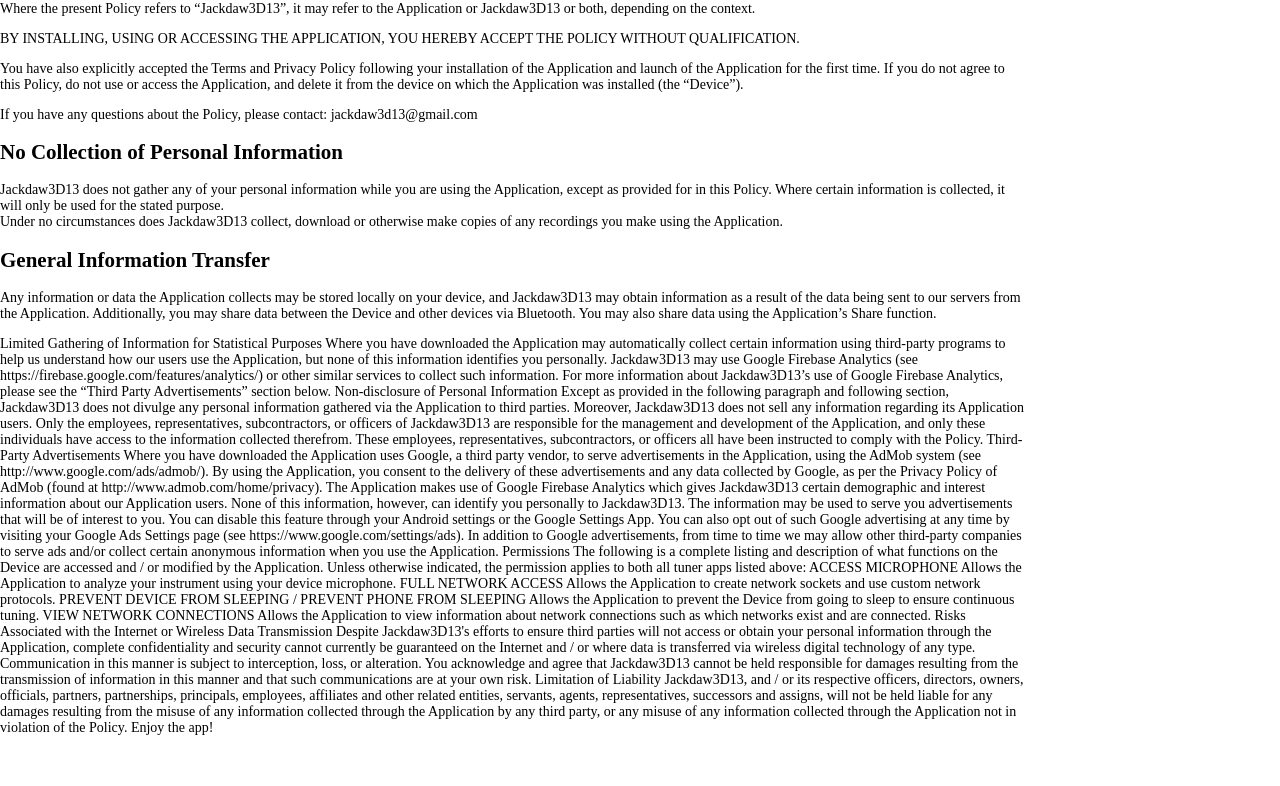
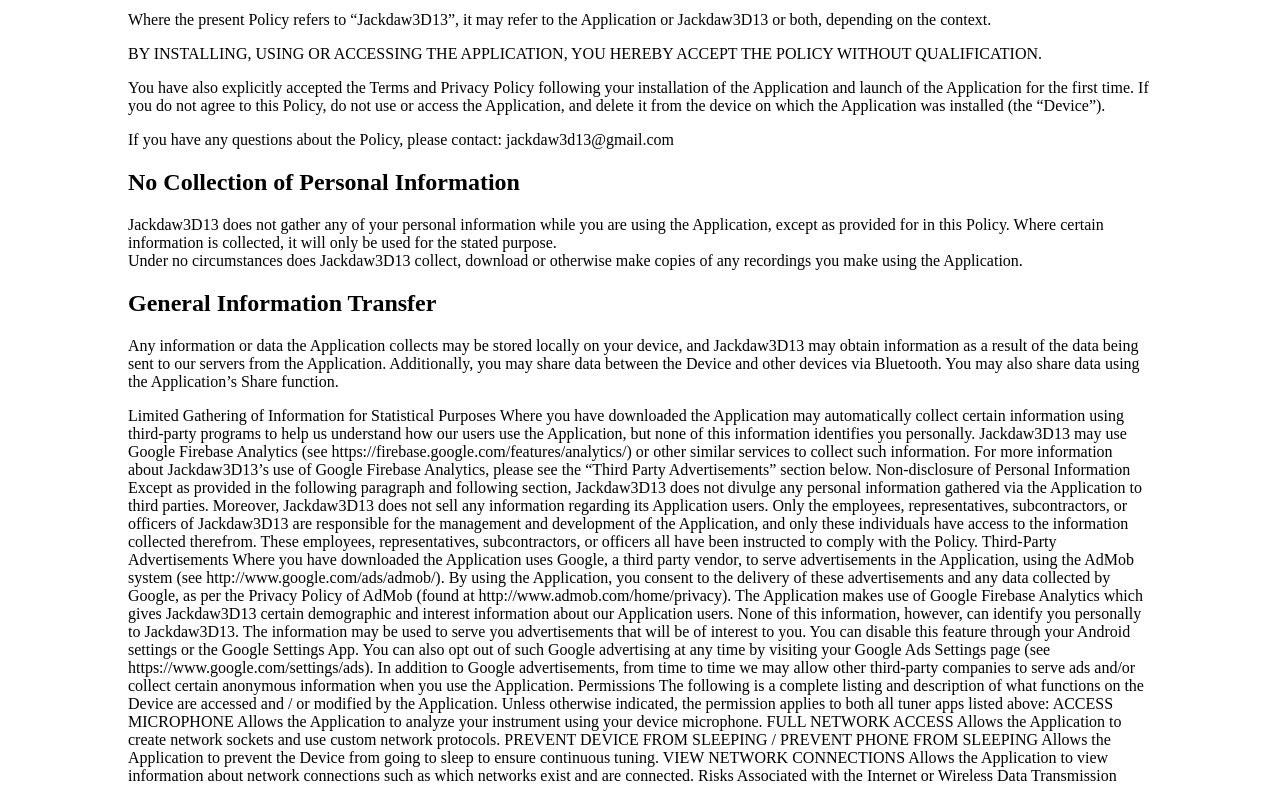
Before and after one commit to jackdaw3d13/jackdaw3d13, a plain HTML site: page index.html in a window 1280 px wide. Shown: the part 69-855 px from the top of the page. Before the commit the page ends 805 px from the top, so only its background shows below. Drawn offline with Linux system fonts and the light colour scheme.

Commit message:
Update index.html

```diff
--- a/index.html
+++ b/index.html
@@ -3,8 +3,8 @@
   <head>
     <title>Guitar Tuner</title>
   </head>
-  <body style="margin: 0 auto">
-<div style="max-width:80vw; font-size: 14px">
+  <body style="">
+<div style="max-width:80vw; margin: 0 auto">
 <h1> Privacy Policy for the Guitar Tuner.</h1>
 
 Where the present Policy refers to “Jackdaw3D13”, it may refer to the Application or Jackdaw3D13 or both, depending on the context.
```
